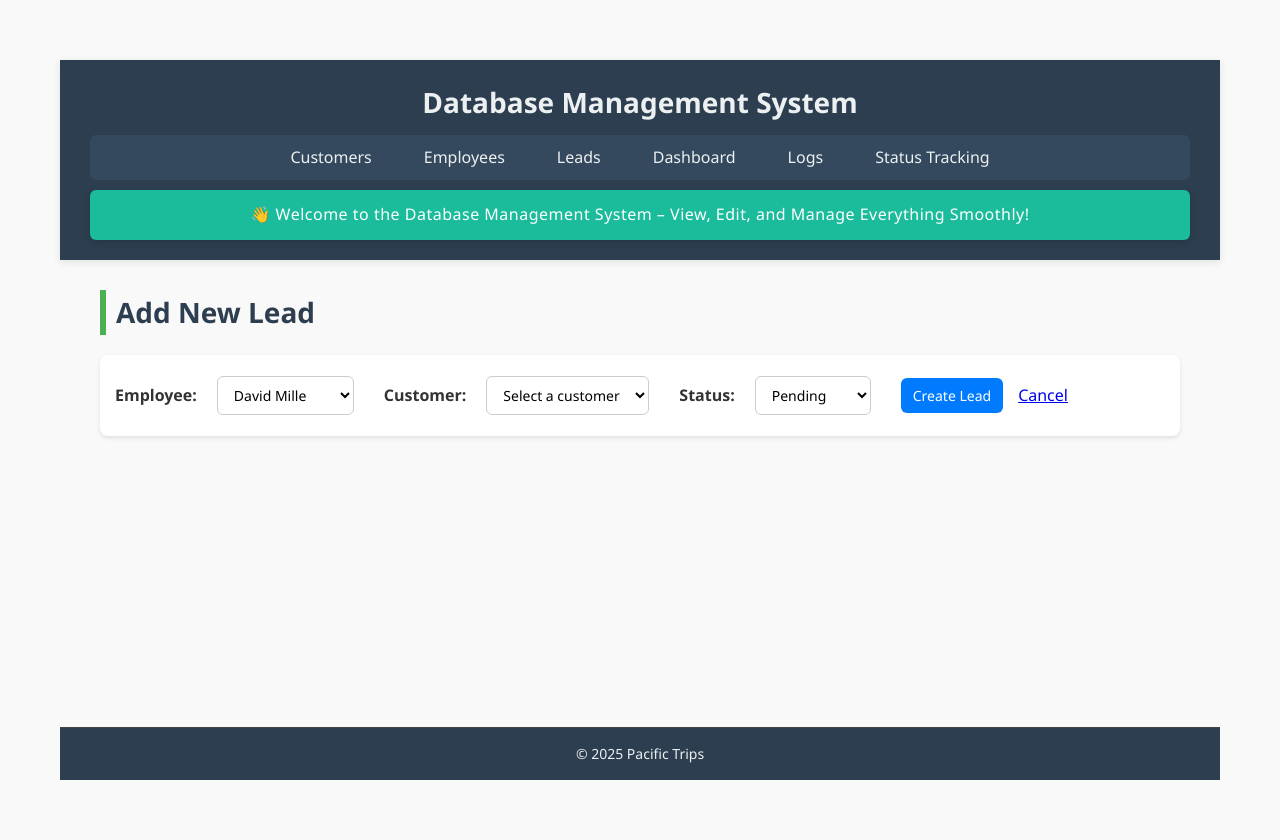
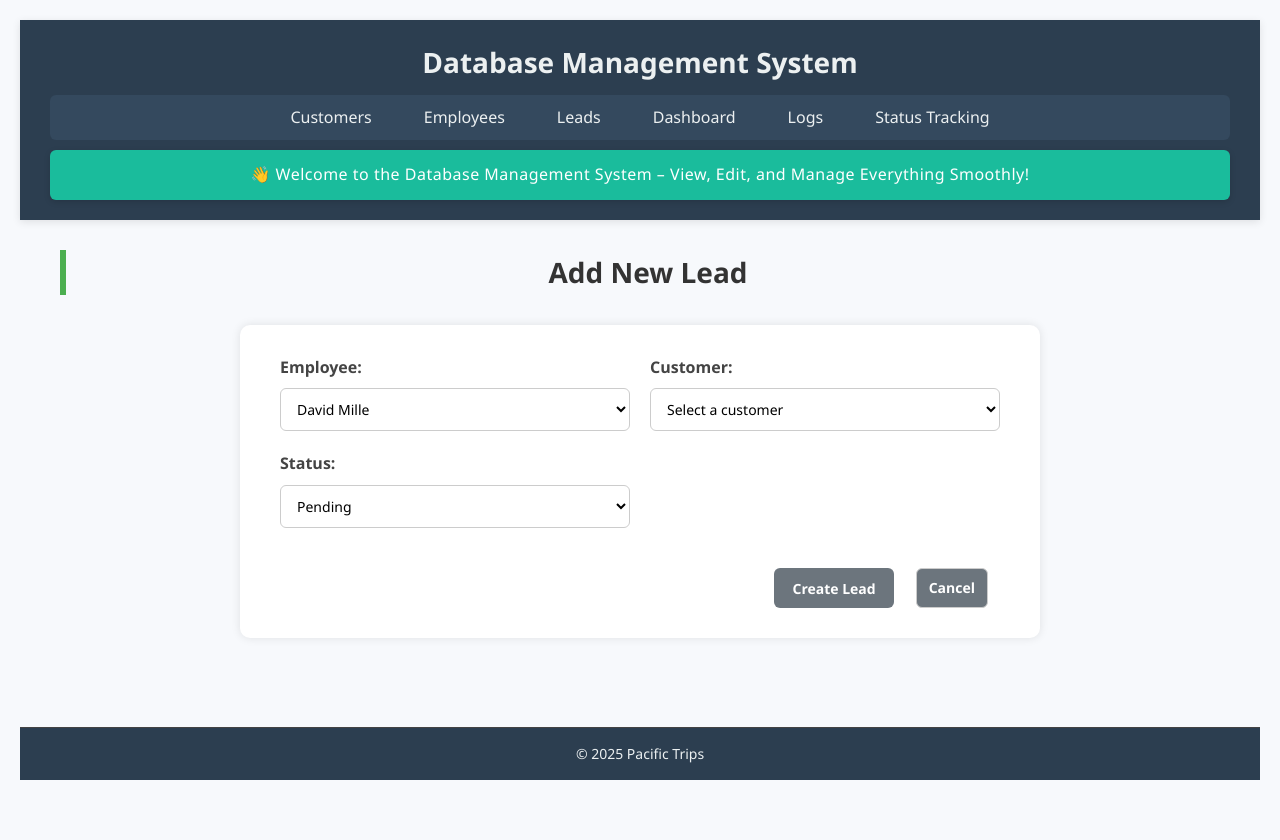
Before and after one commit to shahzaibjanjua25/pacific-trips-flask, a Flask app: page /leads/add in a window 1280 px wide. After the commit the page ends 780 px from the top, so only its background shows below. Run offline with Flask 3, Linux system fonts and the light colour scheme; data comes from the database, SQL or seed files in the repository.

Commit message:
all features done3

```diff
--- /dev/null
+++ b/static/add form.css
@@ -0,0 +1,100 @@
+body {
+    font-family: Arial, sans-serif;
+    background-color: #f7f9fc;
+    margin: 0;
+    padding: 20px;
+}
+
+h2 {
+    text-align: center;
+    color: #333;
+    margin-bottom: 30px;
+}
+
+form {
+    max-width: 800px;
+    margin: 0 auto;
+    background-color: #ffffff;
+    padding: 30px 40px;
+    border-radius: 10px;
+    box-shadow: 0 0 10px rgba(0, 0, 0, 0.1);
+
+    display: grid;
+    grid-template-columns: 1fr 1fr;
+    gap: 20px;
+}
+
+/* Label and input pairing */
+form label {
+    display: block;
+    margin-bottom: 8px;
+    font-weight: bold;
+    color: #444;
+}
+
+form input[type="text"],
+form input[type="date"],
+form select {
+    width: 100%;
+    padding: 10px 12px;
+    border: 1px solid #ccc;
+    border-radius: 6px;
+    font-size: 14px;
+    transition: border-color 0.3s ease;
+}
+
+form input:focus,
+form select:focus {
+    border-color: #007BFF;
+    outline: none;
+}
+
+/* Button group spanning full width */
+form .btn {
+    display: inline-block;
+    background-color: #007BFF;
+    color: #fff;
+    padding: 10px 18px;
+    border: none;
+    border-radius: 6px;
+    text-decoration: none;
+    font-size: 14px;
+    cursor: pointer;
+    transition: background-color 0.3s ease;
+    text-align: center;
+}
+
+form .btn:hover {
+    background-color: #0056b3;
+}
+
+form .btn:last-of-type {
+    background-color: #6c757d;
+}
+
+form .btn:last-of-type:hover {
+    background-color: #5a6268;
+}
+
+/* Full-width for buttons row */
+form .form-buttons {
+    grid-column: 1 / -1;
+    display: flex;
+    justify-content: flex-end;
+    gap: 10px;
+}
+form input[type="number"] {
+    width: 100%;
+    padding: 10px 12px;
+    border: 1px solid #ccc;
+    border-radius: 6px;
+    font-size: 14px;
+    transition: border-color 0.3s ease;
+}
+
+/* Responsive for smaller screens */
+@media (max-width: 768px) {
+    form {
+        grid-template-columns: 1fr;
+    }
+}
--- a/templates/add_lead.html
+++ b/templates/add_lead.html
@@ -4,13 +4,16 @@
 <h2>Add New Lead</h2>
 
 <form method="POST" id="leadForm">
+    <div>
         <label for="employeeId">Employee:</label>
         <select name="employeeId" id="employeeId" required>
             {% for emp in employees %}
             <option value="{{ emp.empId }}">{{ emp.empName }}</option>
             {% endfor %}
-    </select><br><br>
+        </select>
+    </div>
 
+    <div>
         <label for="customerId">Customer:</label>
         <select name="customerId" id="customerId" required onchange="updateCustomerDetails()">
             <option value="">Select a customer</option>
@@ -23,29 +26,37 @@
                 {{ cust.customerName }}
             </option>
             {% endfor %}
-    </select><br><br>
+        </select>
+    </div>
 
+    <div>
         <label for="status">Status:</label>
         <select name="status" id="status" required onchange="checkStatusChange()">
             {% for s in ['Pending', 'Contacted', 'Lost', 'Willing', 'Paid', 'Refund', 'Confirmed'] %}
             <option value="{{ s }}">{{ s }}</option>
             {% endfor %}
-    </select><br><br>
+        </select>
+    </div>
+
+    <!-- Add an empty div to keep layout alignment -->
+    <div></div>
 
     <!-- Hidden fields auto-filled from customer -->
     <input type="hidden" name="source" id="source">
     <input type="hidden" name="currentAddress" id="currentAddress">
     <input type="hidden" name="desiredDestination" id="desiredDestination">
-
-    <!-- Hidden field for amount -->
     <input type="hidden" id="amountClosed" name="amountClosed" value="0">
 
-    <button type="submit">Create Lead</button>
-    <a href="{{ url_for('leads') }}">Cancel</a>
+    <!-- Button row -->
+    <div></div>
+    <div class="form-buttons">
+        <button type="submit" class="btn">Create Lead</button>
+        <a href="{{ url_for('leads') }}" class="btn">Cancel</a>
+    </div>
 </form>
 
 <!-- Amount Input Modal -->
-<div id="amountModal" class="modal" style="display:none;">
+<div id="amountModal" class="modal">
     <div class="modal-content">
         <span class="close" onclick="closeModal()">&times;</span>
         <h3 id="modalTitle">Enter Amount</h3>
@@ -109,7 +120,7 @@ window.onclick = function(event) {
     }
 }
 
-document.addEventListener('DOMContentLoaded', function() {
+document.addEventListener('DOMContentLoaded', function () {
     updateCustomerDetails();
 });
 </script>
@@ -133,6 +144,30 @@ document.addEventListener('DOMContentLoaded', function() {
     border: 1px solid #888;
     width: 80%;
     max-width: 500px;
+    border-radius: 8px;
+}
+
+.modal-content input[type="number"] {
+    width: 100%;
+    padding: 10px 12px;
+    margin: 10px 0;
+    border: 1px solid #ccc;
+    border-radius: 6px;
+    font-size: 14px;
+}
+
+.modal-content button {
+    padding: 10px 18px;
+    background-color: #007BFF;
+    color: #fff;
+    border: none;
+    border-radius: 6px;
+    cursor: pointer;
+    font-size: 14px;
+}
+
+.modal-content button:hover {
+    background-color: #0056b3;
 }
 
 .close {
--- a/templates/base.html
+++ b/templates/base.html
@@ -9,6 +9,7 @@
     <link rel="stylesheet" href="{{ url_for('static', filename='customers.css') }}">
     <link rel="stylesheet" href="{{ url_for('static', filename='employees.css') }}">
     <link rel="stylesheet" href="{{ url_for('static', filename='dashboard.css') }}">
+    <link rel="stylesheet" href="{{ url_for('static', filename='add form.css') }}">
     <script src="https://cdn.jsdelivr.net/npm/chart.js"></script>
 
 </head>
```
Also changed, not shown: templates/add_customer.html (+30 -12 lines), templates/add_employee.html (+24 -14 lines), templates/customers.html (+25 -1 lines), templates/employees.html (+25 -0 lines), templates/leads.html (+25 -0 lines). Lines whose indentation alone changed are shown as unchanged.
